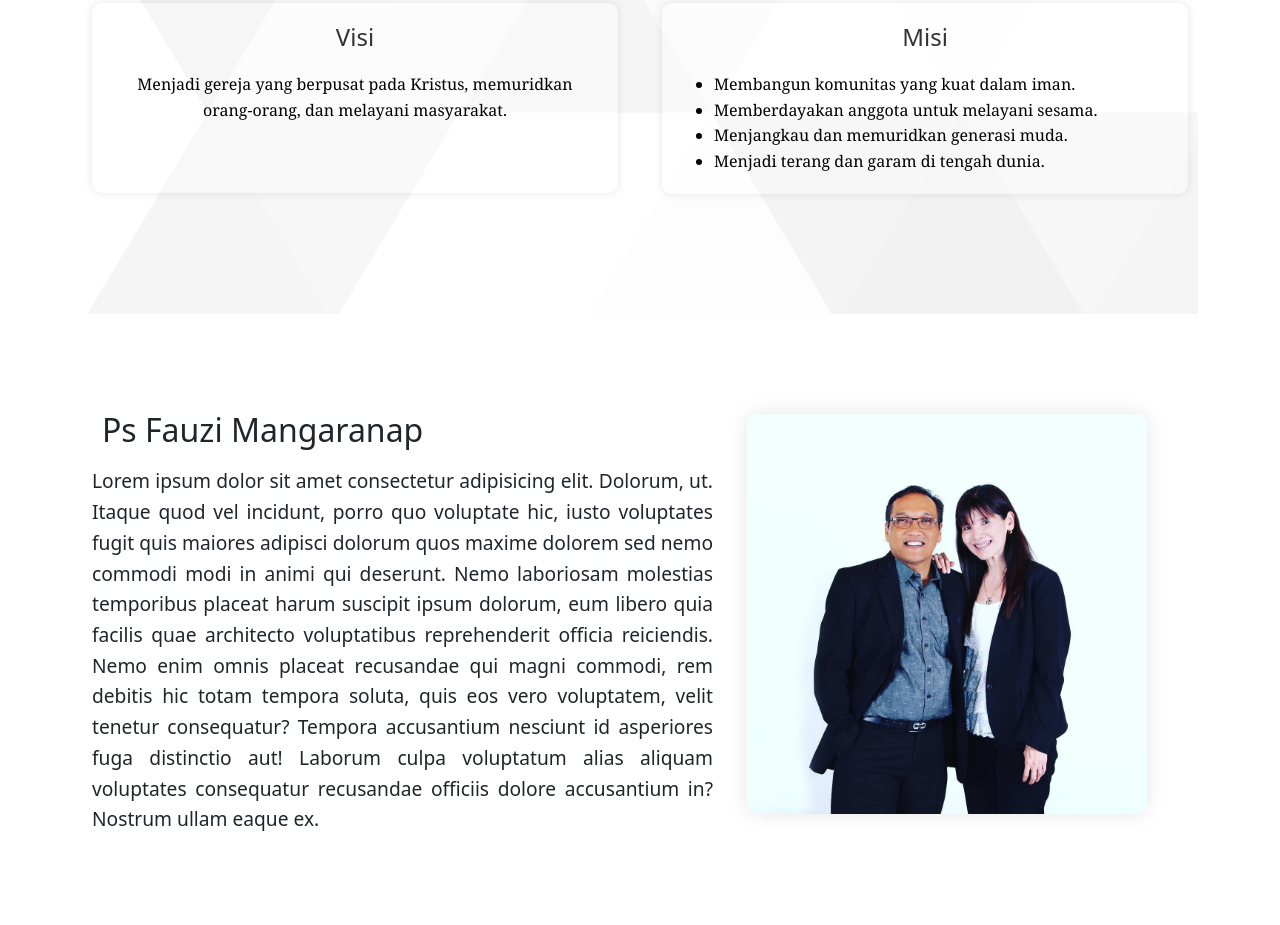
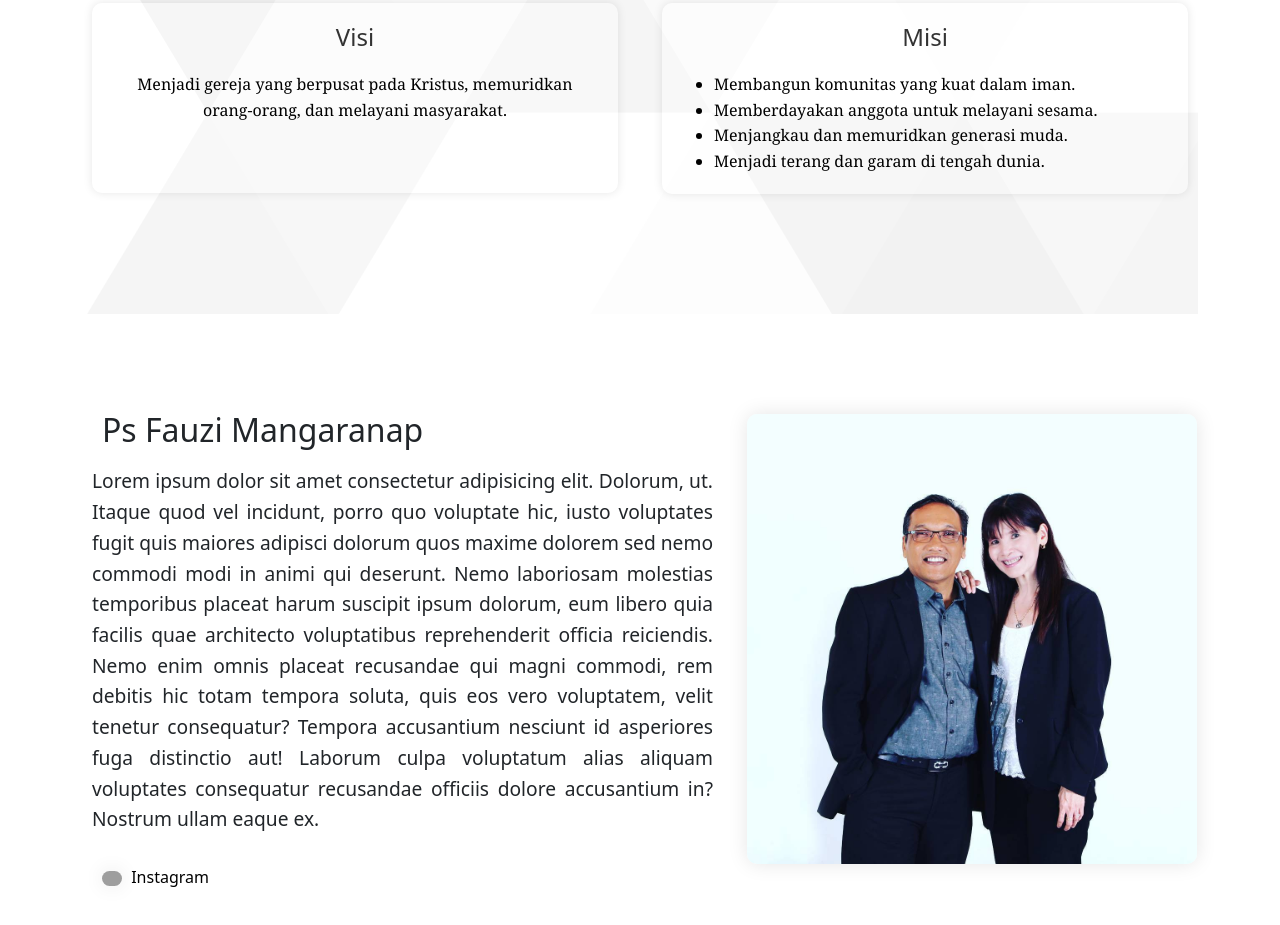
Before and after one commit to Imanueldck/GBI-BSB, a plain HTML site: page index.html in a window 1280 px wide. Shown: the part 1335-2260 px from the top of the page. Before the commit the page ends 2236 px from the top, so only its background shows below. Drawn offline with nearby package versions, Linux system fonts and the light colour scheme; grey boxes are pictures that could not be loaded.

Commit message:
fixed pastor section

```diff
--- a/css/style.css
+++ b/css/style.css
@@ -236,7 +236,7 @@ marquee {
 
 /* css pastor */
 #pastor {
-  width: 90%;
+  width: 100%;
   padding-top: 100px;
   background-color: #ffffff;
 }
@@ -270,3 +270,26 @@ marquee {
   transform: scale(1.05);
   transition: transform 0.3s ease;
 }
+
+.instagram-button {
+  margin-top: 20px;
+}
+
+.instagram-button .btn {
+  background-color: #ffffff; /* Warna latar belakang */
+  border: none; /* Hapus border */
+  padding: 10px 20px; /* Padding tombol */
+  border-radius: 5px; /* Sudut tombol */
+  color: #000000; /* Warna teks */
+  transition: background-color 0.3s; /* Efek transisi */
+}
+
+.instagram-button .btn:hover {
+  background-color: #f48194;
+  color: #ffffff;
+}
+
+.instagram-logo {
+  margin-right: 5px;
+
+}
--- a/index.html
+++ b/index.html
@@ -108,19 +108,29 @@
         </div>
       </section>
       <section id="pastor" class="container">
-
         <div class="row featurette">
           <div class="col-md-7">
-            <h2 class="featurette-heading lh-1" >Ps Fauzi Mangaranap</h2>
-            <p class="lead">Lorem ipsum dolor sit amet consectetur adipisicing elit. Dolorum, ut. Itaque quod vel incidunt, porro quo voluptate hic, iusto voluptates fugit quis maiores adipisci dolorum quos maxime dolorem sed nemo commodi modi in animi qui deserunt. Nemo laboriosam molestias temporibus placeat harum suscipit ipsum dolorum, eum libero quia facilis quae architecto voluptatibus reprehenderit officia reiciendis. Nemo enim omnis placeat recusandae qui magni commodi, rem debitis hic totam tempora soluta, quis eos vero voluptatem, velit tenetur consequatur? Tempora accusantium nesciunt id asperiores fuga distinctio aut! Laborum culpa voluptatum alias aliquam voluptates consequatur recusandae officiis dolore accusantium in? Nostrum ullam eaque ex.</p>
+            <h2 class="featurette-heading lh-1">Ps Fauzi Mangaranap</h2>
+            <p class="lead">Lorem ipsum dolor sit amet consectetur adipisicing elit. Dolorum, ut. Itaque quod vel incidunt, porro quo voluptate hic, iusto voluptates fugit quis maiores adipisci dolorum quos maxime dolorem sed nemo commodi modi in animi qui deserunt. Nemo laboriosam molestias temporibus placeat harum suscipit ipsum dolorum, eum libero quia facilis quae architecto voluptatibus reprehenderit officia reiciendis. Nemo enim omnis placeat recusandae qui magni commodi, rem debitis hic totam tempora soluta, quis eos vero voluptatem, velit tenetur consequatur? Tempora accusantium nesciunt id asperiores fuga distinctio aut! Laborum culpa voluptatum alias aliquam voluptates consequatur recusandae officiis dolore accusantium in? Nostrum ullam eaque ex.<br>
+             <!-- Instagram Button -->
+             <div class="instagram-button">
+              <a href="https://www.instagram.com/gbi_bsb/" target="_blank">
+                <button class="btn btn-primary">
+                  <img src="https://upload.wikimedia.org/wikipedia/commons/thumb/a/a5/Instagram_icon.png/1200px-Instagram_icon.png" alt="Instagram Logo" width="20" height="20" class="instagram-logo">
+                  Instagram
+                </button>
+              </a>
+            </div></p>
           </div>
+
           <div class="col-md-5">
-            <img src="./images/pastor.jpg" alt="pastor fauzi mangaranap " width="400" height="400">
+            <img src="./images/pastor.jpg" alt="pastor fauzi mangaranap " width="450" height="450">
           </div>
         </div>
       </section>
+
     </div>
-
+  </div>
 
 
     <script src="./js/script.js"></script>
```
